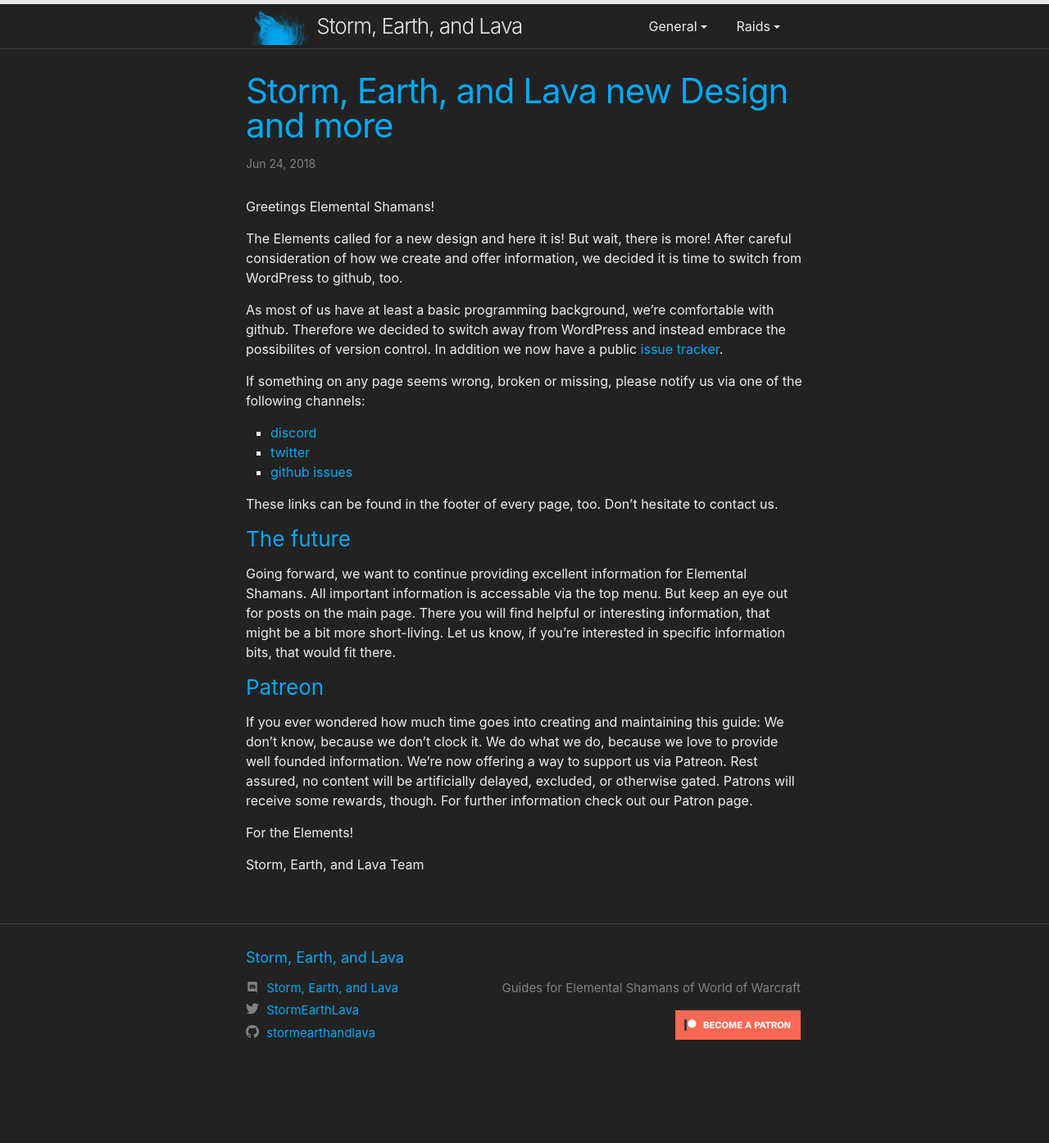
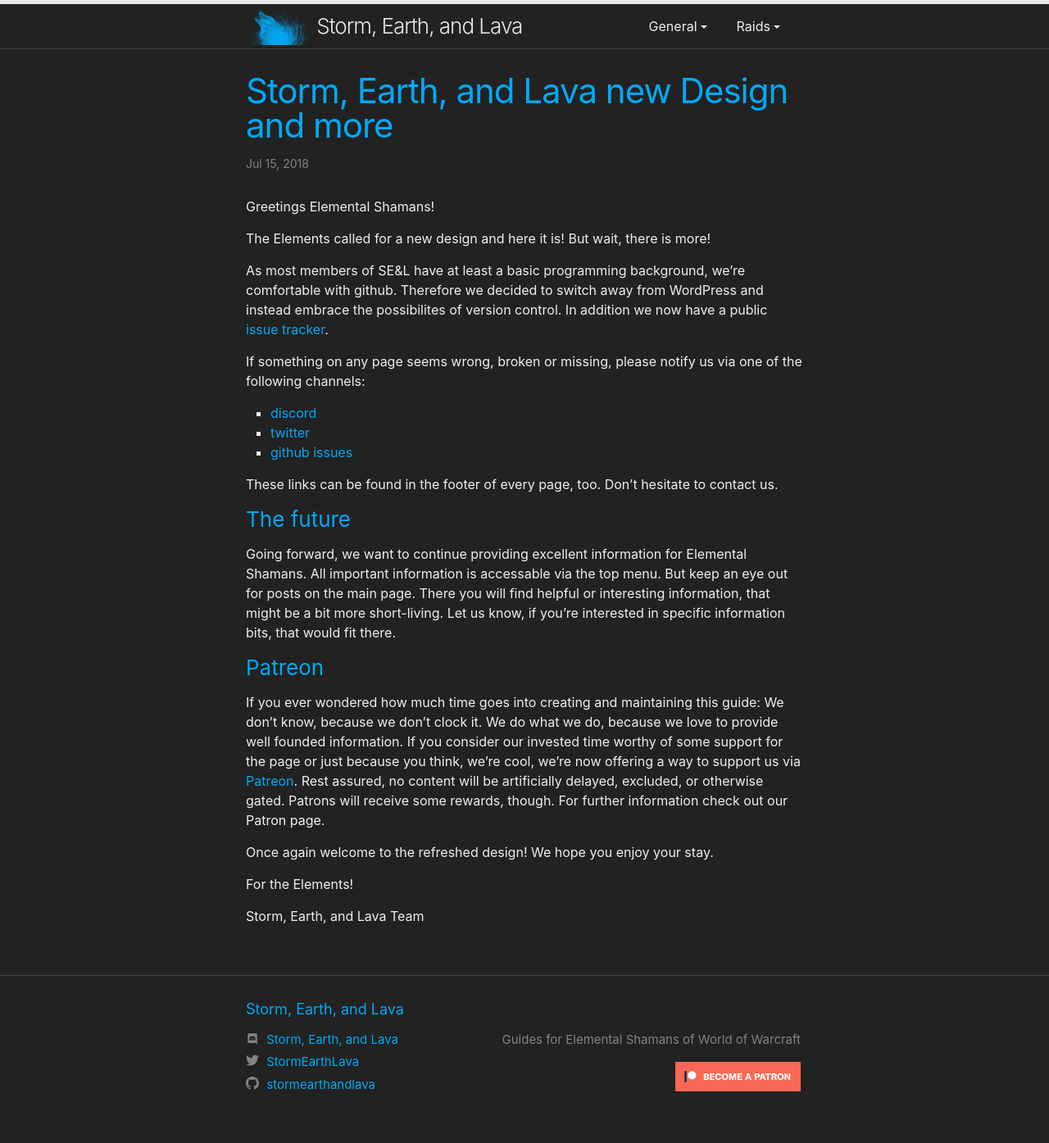
Before and after one commit to stormearthandlava/stormearthandlava.github.io, a Jekyll site: the page built from blog/_posts/2018-07-15-welcome.md, in a window 1280 px wide. Shown: the whole page at 82% size. Built offline with Jekyll 4.4.1, drawn with Linux system fonts in a browser that asks for light colours; a script that is not in the unit is left out; before the commit the page ends 1332 px from its top, so only the background shows below that.

Commit message:
add prepatch post, update timers

```diff
--- a/blog/_posts/2018-06-25-welcome.md
+++ b/blog/_posts/2018-07-15-welcome.md
@@ -1,18 +1,17 @@
 ---
 layout: post
 title: Storm, Earth, and Lava new Design and more
-date: 2018-06-24 09:00:00
+date: 2018-07-15 09:00:00
 ---
 Greetings Elemental Shamans!
 
 The Elements called for a new design and here it is! But wait, there is more!
-After careful consideration of how we create and offer information,
-we decided it is time to switch from WordPress to github, too.
 
-As most of us have at least a basic programming background, we're comfortable
-with github. Therefore we decided to switch away from WordPress and
-instead embrace the possibilites of version control. In addition we now
-have a public [issue tracker](https://github.com/stormearthandlava/stormearthandlava.github.io/issues).
+As most members of SE&L have at least a basic programming background,
+we're comfortable with github. Therefore we decided to switch away from
+WordPress and instead embrace the possibilites of version control. In
+addition we now have a public
+[issue tracker](https://github.com/stormearthandlava/stormearthandlava.github.io/issues).
 
 If something on any page seems wrong, broken or missing,
 please notify us via one of the following channels:
@@ -35,12 +34,14 @@
 
 If you ever wondered how much time goes into creating and maintaining this guide:
 We don't know, because we don't clock it. We do what we do, because we love
-to provide well founded information. We're now offering a way to support us
-via Patreon. Rest assured, no content will be artificially delayed,
-excluded, or otherwise gated. Patrons will receive some rewards, though.
-For further information check out our Patron page.
+to provide well founded information. If you consider our invested time worthy
+of some support for the page or just because you think, we're cool, we're now
+offering a way to support us via [Patreon](https://www.patreon.com/stormearthlava).
+Rest assured, no content will be artificially delayed, excluded, or otherwise
+gated. Patrons will receive some rewards, though. For further information
+check out our Patron page.
 
-
+Once again welcome to the refreshed design! We hope you enjoy your stay.
 
 For the Elements!
 
```
Also changed, not shown: blog/_posts/2018-07-14-bfa-prepatch.md (deleted, +0 -7 lines), blog/_posts/2018-07-17-bfa-prepatch.md (added, +69 -0 lines).
